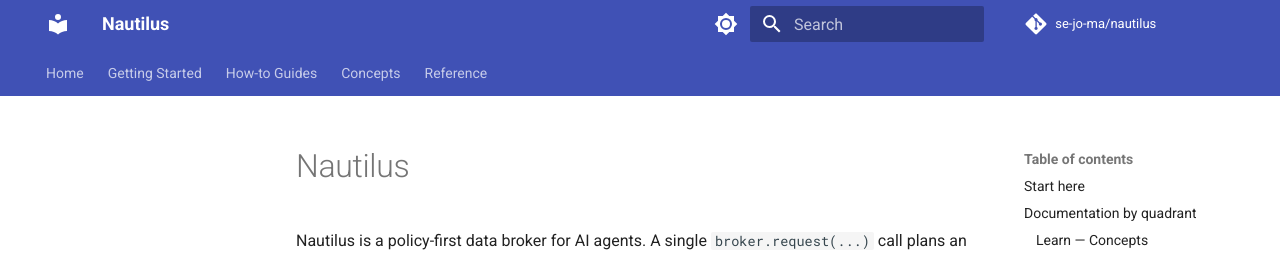
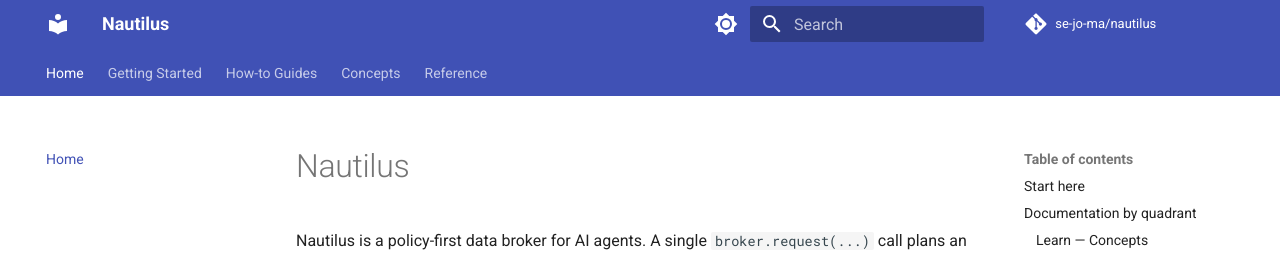
Before and after one commit to KrakenNet/nautilus, an MkDocs documentation site: the page built from docs/index.md, in a window 1280 px wide. Shown: the top 256 px of the page. Built offline with MkDocs 1.6.1 and Material for MkDocs 9.7.7, drawn with Linux system fonts in a browser that asks for light colours; comment, search, counter and statistics services are not loaded; the version menu is left out.

Commit message:
Update Home navigation link from _index.md to index.md

```diff
--- a/mkdocs.yml
+++ b/mkdocs.yml
@@ -46,7 +46,7 @@ extra:
     alias: true
 
 nav:
-  - Home: _index.md
+  - Home: index.md
   - Getting Started: getting-started.md
   - How-to Guides:
       - Overview: how-to/index.md
```
